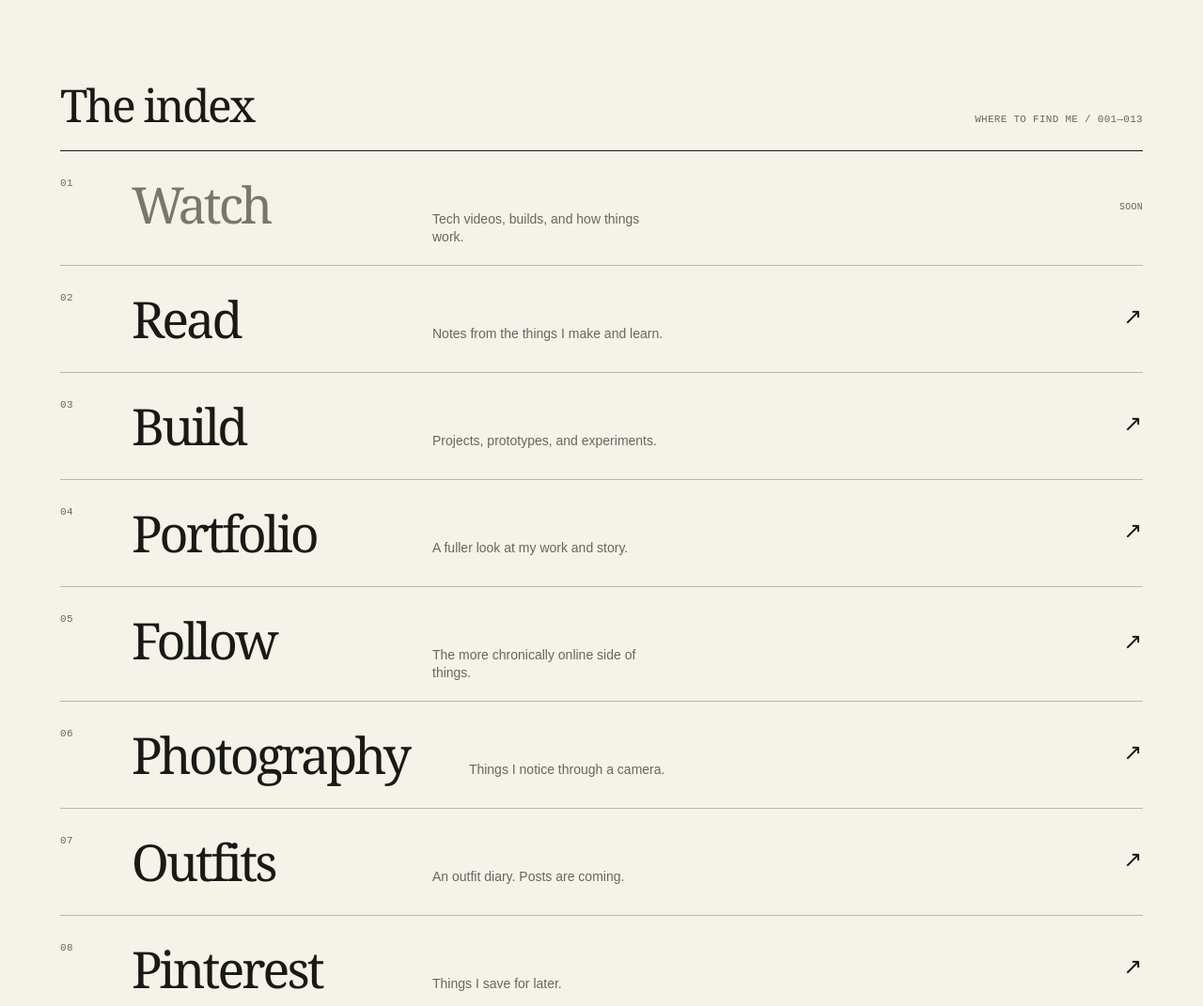
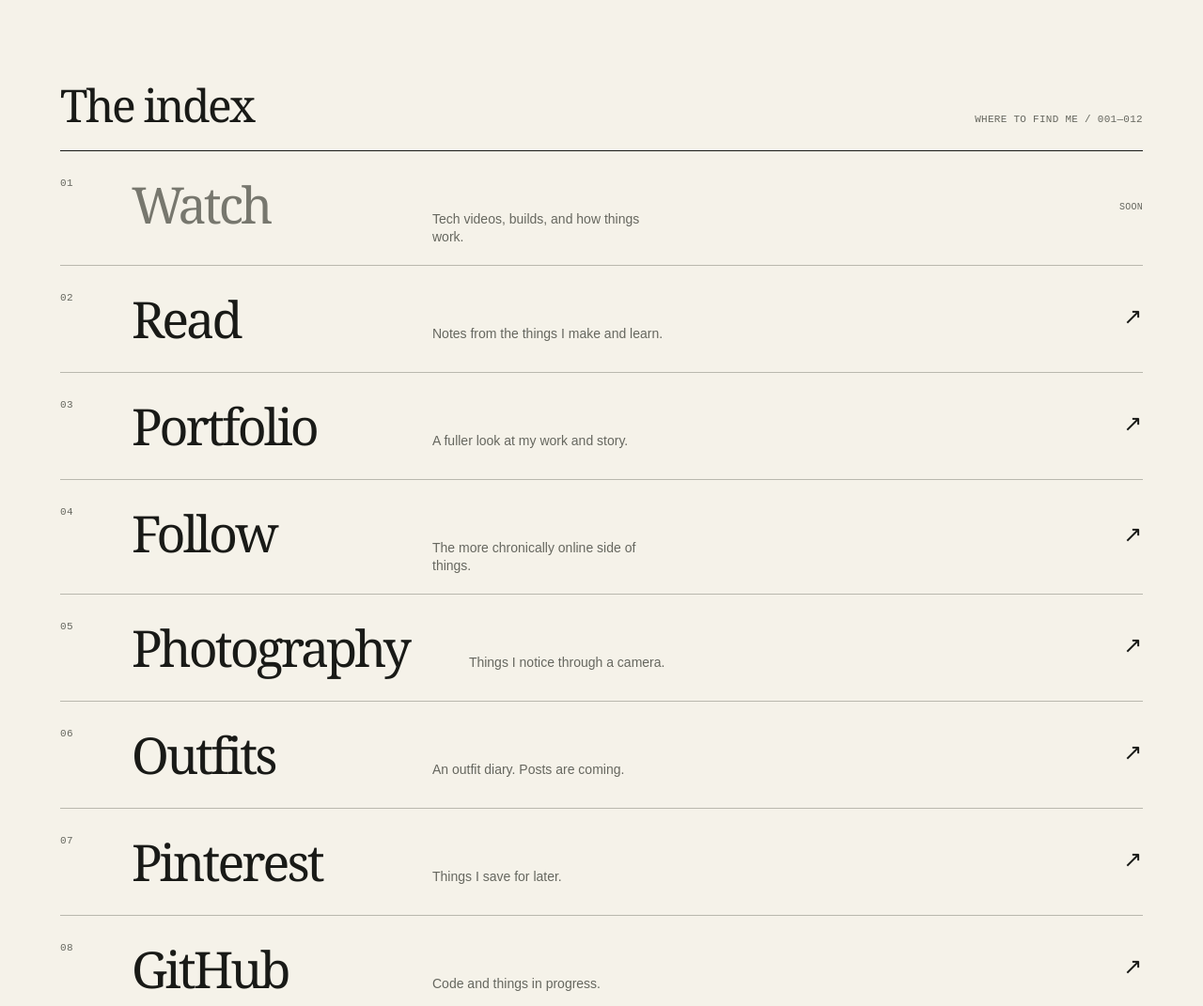
Before and after one commit to abhijeetkakade1234/x, a plain HTML site: page index.html in a window 1280 px wide. Shown: the part 780-1851 px from the top of the page at 94% size. Drawn offline with Linux system fonts and the light colour scheme.

Commit message:
Remove redundant Build link

```diff
--- a/index.html
+++ b/index.html
@@ -45,7 +45,7 @@
         </div>
       </section>
       <section class="index" aria-labelledby="index-title">
-        <div class="index-heading"><h2 id="index-title">The index</h2><span>WHERE TO FIND ME / 001—013</span></div>
+        <div class="index-heading"><h2 id="index-title">The index</h2><span>WHERE TO FIND ME / 001—012</span></div>
         <div id="links" class="links"></div>
       </section>
     </main>
--- a/links.js
+++ b/links.js
@@ -2,15 +2,14 @@
 window.siteLinks = [
   { number: '01', title: 'Watch', description: 'Tech videos, builds, and how things work.', url: null },
   { number: '02', title: 'Read', description: 'Notes from the things I make and learn.', url: 'https://blogs.abhijeetkakade.in' },
-  { number: '03', title: 'Build', description: 'Projects, prototypes, and experiments.', url: 'https://abhijeetkakade.in/archives' },
-  { number: '04', title: 'Portfolio', description: 'A fuller look at my work and story.', url: 'https://abhijeetkakade.in/' },
-  { number: '05', title: 'Follow', description: 'The more chronically online side of things.', url: 'https://www.instagram.com/chronicallyonlineabhi/' },
-  { number: '06', title: 'Photography', description: 'Things I notice through a camera.', url: 'https://www.instagram.com/_abhi.clicks/' },
-  { number: '07', title: 'Outfits', description: 'An outfit diary. Posts are coming.', url: 'https://www.instagram.com/nthngvrndm/' },
-  { number: '08', title: 'Pinterest', description: 'Things I save for later.', url: 'https://in.pinterest.com/abhijeetskakade04/' },
-  { number: '09', title: 'GitHub', description: 'Code and things in progress.', url: 'https://github.com/abhijeetkakade1234' },
-  { number: '10', title: 'LinkedIn', description: 'Work stuff, occasionally.', url: 'https://www.linkedin.com/in/abhijeet-kakade-384a9a253/' },
-  { number: '11', title: 'X', description: 'Thoughts in shorter form.', url: 'https://x.com/AbhijeetKakade0' },
-  { number: '12', title: 'Telegram', description: 'Say hello directly.', url: 'https://t.me/abhijeet_kakade' },
-  { number: '13', title: 'Resume', description: 'The more official version of me.', url: 'https://abhijeetkakade.in/CV.pdf' },
+  { number: '03', title: 'Portfolio', description: 'A fuller look at my work and story.', url: 'https://abhijeetkakade.in/' },
+  { number: '04', title: 'Follow', description: 'The more chronically online side of things.', url: 'https://www.instagram.com/chronicallyonlineabhi/' },
+  { number: '05', title: 'Photography', description: 'Things I notice through a camera.', url: 'https://www.instagram.com/_abhi.clicks/' },
+  { number: '06', title: 'Outfits', description: 'An outfit diary. Posts are coming.', url: 'https://www.instagram.com/nthngvrndm/' },
+  { number: '07', title: 'Pinterest', description: 'Things I save for later.', url: 'https://in.pinterest.com/abhijeetskakade04/' },
+  { number: '08', title: 'GitHub', description: 'Code and things in progress.', url: 'https://github.com/abhijeetkakade1234' },
+  { number: '09', title: 'LinkedIn', description: 'Work stuff, occasionally.', url: 'https://www.linkedin.com/in/abhijeet-kakade-384a9a253/' },
+  { number: '10', title: 'X', description: 'Thoughts in shorter form.', url: 'https://x.com/AbhijeetKakade0' },
+  { number: '11', title: 'Telegram', description: 'Say hello directly.', url: 'https://t.me/abhijeet_kakade' },
+  { number: '12', title: 'Resume', description: 'The more official version of me.', url: 'https://abhijeetkakade.in/CV.pdf' },
 ];
```
